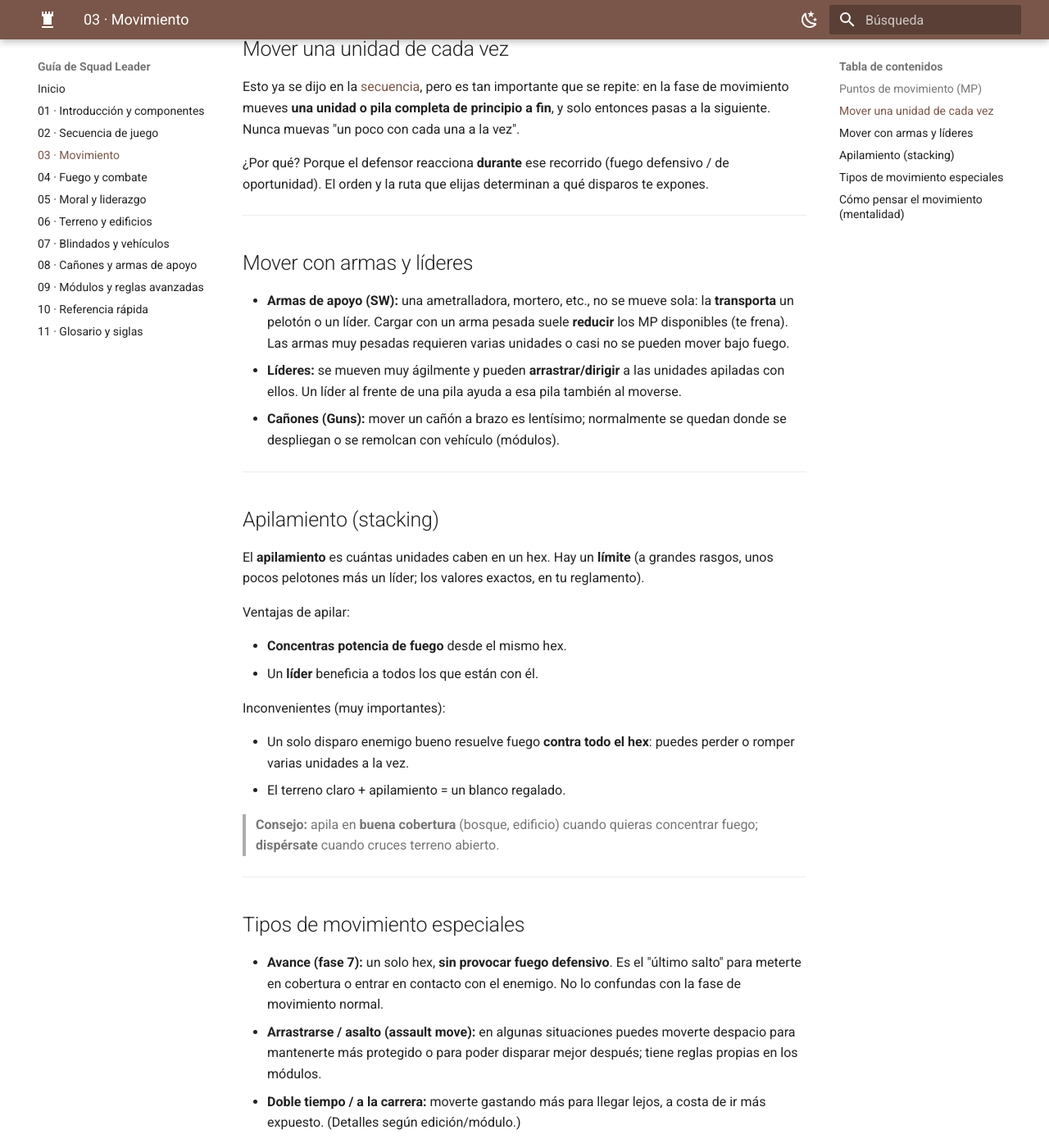
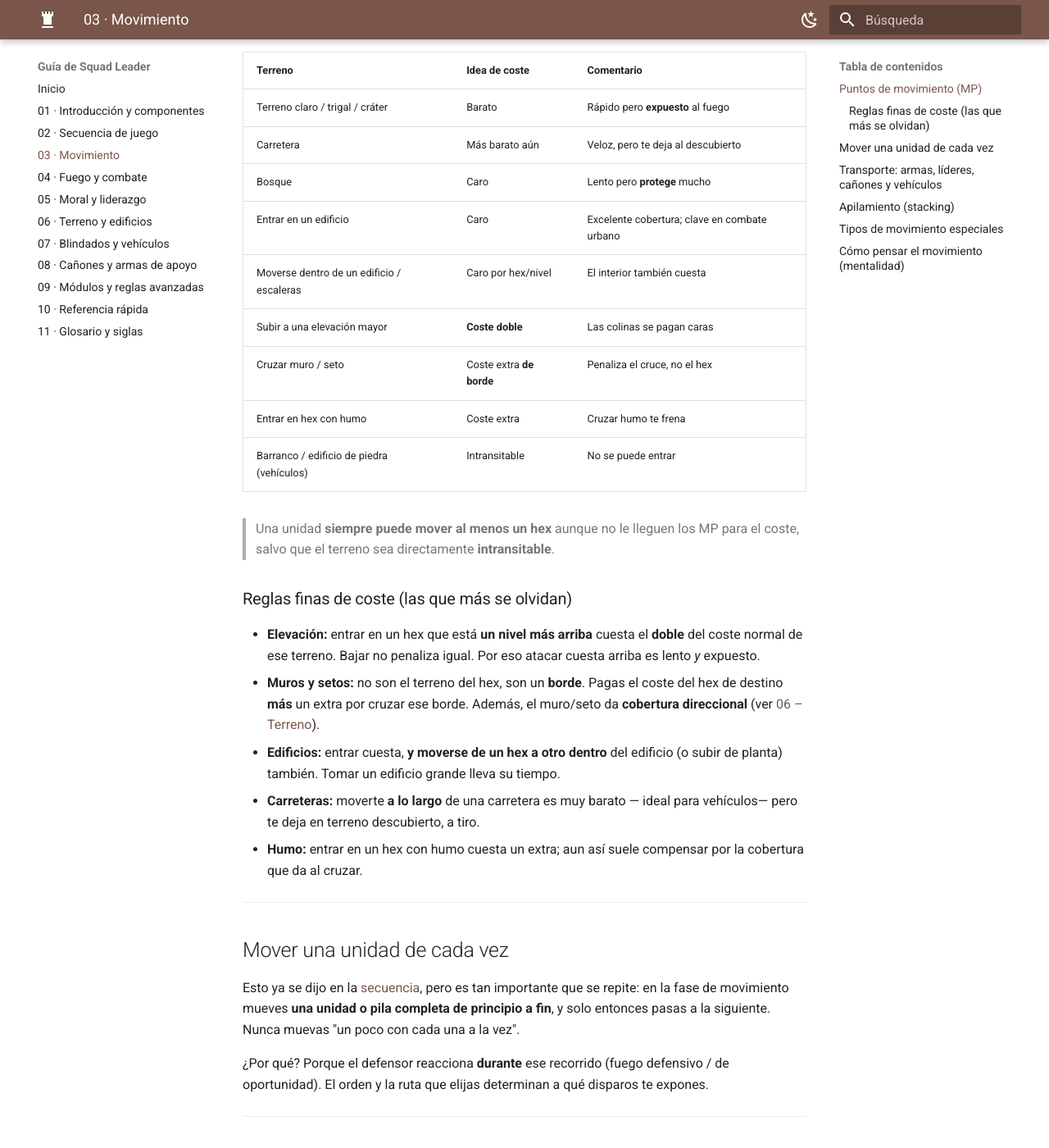
Before and after one commit to asantolaria/squad-leader, an MkDocs documentation site: the page built from docs/03-movimiento.md, in a window 1280 px wide and 1400 px high, scrolled down 975 px. Shown: the whole window at 82% size. Built offline with MkDocs 1.6.1 and Material for MkDocs 9.7.7, drawn with Linux system fonts in a browser that asks for light colours; some of the changed text lies outside the part shown.

Commit message:
Amplía cap. movimiento/apilamiento y añade 5 diagramas (movimiento, apilamiento, humo, urbano, impacto)
Co-Authored-By: Claude Opus 4.8 (1M context) <noreply@anthropic.com>

```diff
--- a/docs/03-movimiento.md
+++ b/docs/03-movimiento.md
@@ -11,23 +11,43 @@ suele tener una cantidad modesta; los vehículos, bastante más. Mover consiste
 MP para entrar en hexes**, pagando el coste del terreno del hex al que entras.
 
 Regla de oro: **el coste se paga al ENTRAR en un hex**, no al salir. Y normalmente cuenta el
-terreno del hex de destino (más, a veces, costes extra por cruzar ciertos bordes de hex,
+terreno del hex de destino (más, a veces, costes extra por cruzar ciertos **bordes** de hex,
 como muros o setos).
 
-Ejemplos del *tipo* de coste (los valores exactos están en tu tabla de costes de
-movimiento):
+![Diagrama de costes de movimiento al cruzar distintos terrenos](assets/movimiento.svg)
+
+Ejemplos del *tipo* de coste (los **valores exactos en MP** están en tu tabla de costes de
+movimiento, regla 5.5):
 
 | Terreno | Idea de coste | Comentario |
 |---------|---------------|-----------|
-| Terreno claro | Barato (1) | Rápido pero **expuesto** al fuego |
-| Trigal / huerto | Algo más | Da algo de ocultación |
+| Terreno claro / trigal / cráter | Barato | Rápido pero **expuesto** al fuego |
+| Carretera | Más barato aún | Veloz, pero te deja al descubierto |
 | Bosque | Caro | Lento pero **protege** mucho |
-| Edificio | Caro | Excelente cobertura; clave en combate urbano |
-| Subir pendiente | Coste extra | Las colinas cuestan más por nivel |
-| Cruzar muro/seto | Coste extra de borde | Penaliza el cruce, no el hex |
+| Entrar en un edificio | Caro | Excelente cobertura; clave en combate urbano |
+| Moverse dentro de un edificio / escaleras | Caro por hex/nivel | El interior también cuesta |
+| Subir a una elevación mayor | **Coste doble** | Las colinas se pagan caras |
+| Cruzar muro / seto | Coste extra **de borde** | Penaliza el cruce, no el hex |
+| Entrar en hex con humo | Coste extra | Cruzar humo te frena |
+| Barranco / edificio de piedra (vehículos) | Intransitable | No se puede entrar |
 
 > Una unidad **siempre puede mover al menos un hex** aunque no le lleguen los MP para el
-> coste, salvo que el terreno sea directamente intransitable.
+> coste, salvo que el terreno sea directamente **intransitable**.
+
+### Reglas finas de coste (las que más se olvidan)
+
+- **Elevación:** entrar en un hex que está **un nivel más arriba** cuesta el **doble** del
+  coste normal de ese terreno. Bajar no penaliza igual. Por eso atacar cuesta arriba es
+  lento *y* expuesto.
+- **Muros y setos:** no son el terreno del hex, son un **borde**. Pagas el coste del hex de
+  destino **más** un extra por cruzar ese borde. Además, el muro/seto da **cobertura
+  direccional** (ver [06 – Terreno](06-terreno-y-edificios.md)).
+- **Edificios:** entrar cuesta, **y moverse de un hex a otro dentro** del edificio (o subir
+  de planta) también. Tomar un edificio grande lleva su tiempo.
+- **Carreteras:** moverte **a lo largo** de una carretera es muy barato — ideal para
+  vehículos— pero te deja en terreno descubierto, a tiro.
+- **Humo:** entrar en un hex con humo cuesta un extra; aun así suele compensar por la
+  cobertura que da al cruzar.
 
 ---
 
@@ -42,37 +62,59 @@ oportunidad). El orden y la ruta que elijas determinan a qué disparos te expone
 
 ---
 
-## Mover con armas y líderes
+## Transporte: armas, líderes, cañones y vehículos
 
 - **Armas de apoyo (SW):** una ametralladora, mortero, etc., no se mueve sola: la
-  **transporta** un pelotón o un líder. Cargar con un arma pesada suele **reducir** los MP
-  disponibles (te frena). Las armas muy pesadas requieren varias unidades o casi no se
-  pueden mover bajo fuego.
-- **Líderes:** se mueven muy ágilmente y pueden **arrastrar/dirigir** a las unidades
-  apiladas con ellos. Un líder al frente de una pila ayuda a esa pila también al moverse.
+  **transporta** un pelotón o un líder. Cada arma tiene un **coste de transporte (puntos de
+  acarreo, PP)** que **reduce** los MP de quien la lleva. Una LMG apenas frena; una HMG es
+  casi un emplazamiento fijo.
+- **Líderes:** se mueven muy ágilmente y pueden **dirigir** a las unidades apiladas con
+  ellos. Un líder al frente de una pila la ayuda también al moverse. Hay límites a cuántas
+  armas pesadas puede arrastrar un grupo (p. ej. dos líderes pueden cargar entre ambos una
+  MG media/pesada).
 - **Cañones (Guns):** mover un cañón a brazo es lentísimo; normalmente se quedan donde se
-  despliegan o se remolcan con vehículo (módulos).
+  despliegan o se **remolcan** con vehículo (módulos).
+- **Vehículos como transporte:** los semiorugas y camiones **cargan infantería**. Subir y
+  bajar (cargar/descargar pasajeros) **cuesta MP**; descargar sobre una **carretera** sale
+  más barato. Cuidado: la infantería **dentro** de un transporte sin blindar es muy
+  vulnerable si el vehículo recibe fuego.
+
+> Detalle clave de los módulos: descargar pasajeros y **luego** querer que actúen suele
+> dejar poco margen ese turno. Planifica el "taxi" para soltar la tropa **a cubierto**.
 
 ---
 
 ## Apilamiento (stacking)
 
-El **apilamiento** es cuántas unidades caben en un hex. Hay un **límite** (a grandes rasgos,
-unos pocos pelotones más un líder; los valores exactos, en tu reglamento).
+![Diagrama de apilamiento: una pila en un hex y el riesgo de fuego concentrado](assets/apilamiento.svg)
 
-Ventajas de apilar:
+El **apilamiento** es cuántas unidades caben en un hex. Hay **límites** (regla 6.1). A
+grandes rasgos, en el sistema clásico, por hex:
 
-- **Concentras potencia de fuego** desde el mismo hex.
-- Un **líder** beneficia a todos los que están con él.
+- **Infantería:** unas pocas unidades (del orden de varias escuadras como tope), **más un
+  líder**.
+- **Armas de apoyo:** limitadas por un total de **puntos de acarreo (PP)**.
+- **Vehículos:** normalmente **uno** por hex.
+- **Restos / marcadores:** sin límite.
 
-Inconvenientes (muy importantes):
+Y hay **excepciones** donde el límite cambia (búnkeres, cuerpo a cuerpo, atrincheramientos,
+2º nivel de edificios, movimiento por alcantarillas…). Consulta tu carta 6.1 para los
+números exactos y la capacidad de transporte de cada vehículo.
 
-- Un solo disparo enemigo bueno resuelve fuego **contra todo el hex**: puedes perder o
-  romper varias unidades a la vez.
-- El terreno claro + apilamiento = un blanco regalado.
+**Ventajas de apilar:**
 
-> **Consejo:** apila en **buena cobertura** (bosque, edificio) cuando quieras concentrar
-> fuego; **dispérsate** cuando cruces terreno abierto.
+- **Concentras potencia de fuego** desde el mismo hex (combinas FP: mucho más letal).
+- Un **líder** beneficia a **todas** las unidades de su hex (fuego, moral, reagrupamiento).
+
+**Inconvenientes (muy importantes):**
+
+- Un solo disparo enemigo bueno se resuelve **contra todo el hex**: puedes romper o perder
+  **varias** unidades a la vez.
+- Apilamiento + terreno claro = un blanco regalado.
+
+> **Consejo de oro:** **apila en buena cobertura** (bosque, edificio) cuando quieras
+> concentrar fuego y aprovechar un líder; **dispérsate** cuando cruces terreno abierto, para
+> que un disparo no se lleve a todos por delante.
 
 ---
 
@@ -81,11 +123,10 @@ Inconvenientes (muy importantes):
 - **Avance (fase 7):** un solo hex, **sin provocar fuego defensivo**. Es el "último salto"
   para meterte en cobertura o entrar en contacto con el enemigo. No lo confundas con la fase
   de movimiento normal.
-- **Arrastrarse / asalto (assault move):** en algunas situaciones puedes moverte despacio
-  para mantenerte más protegido o para poder disparar mejor después; tiene reglas propias en
-  los módulos.
-- **Doble tiempo / a la carrera:** moverte gastando más para llegar lejos, a costa de ir más
-  expuesto. (Detalles según edición/módulo.)
+- **Movimiento de asalto / arrastrarse:** moverte despacio (menos hexes) para mantenerte más
+  protegido o poder disparar mejor después; reglas propias en los módulos.
+- **Doble tiempo / a la carrera:** gastar más para llegar lejos, a costa de ir más expuesto.
+  (Detalles según edición/módulo.)
 
 ---
 
@@ -99,6 +140,8 @@ Inconvenientes (muy importantes):
 4. **Guarda el último hex para la fase de avance**, que no provoca fuego.
 5. **Humo (smoke):** si tienes morteros o capacidad de lanzar humo, ciega la línea de visión
    enemiga antes de cruzar (ver [08 – Cañones y armas de apoyo](08-canones-y-armas-de-apoyo.md)).
+6. **No subas de frente una colina** si puedes rodearla: el coste doble por elevación y la
+   exposición te machacan.
 
 ---
 
```
Also changed, not shown: docs/06-terreno-y-edificios.md (+4 -0 lines), docs/07-blindados-y-vehiculos.md (+2 -0 lines), docs/assets/apilamiento.svg (added), docs/assets/humo.svg (added), docs/assets/impacto.svg (added), docs/assets/movimiento.svg (added), docs/assets/urbano.svg (added).
